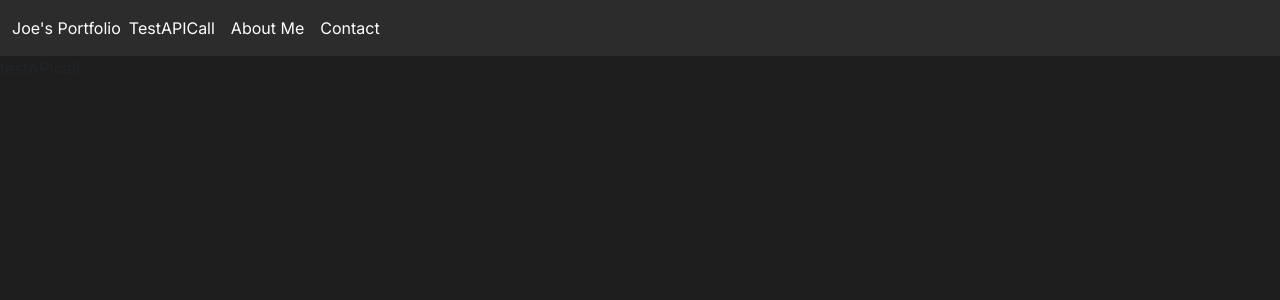
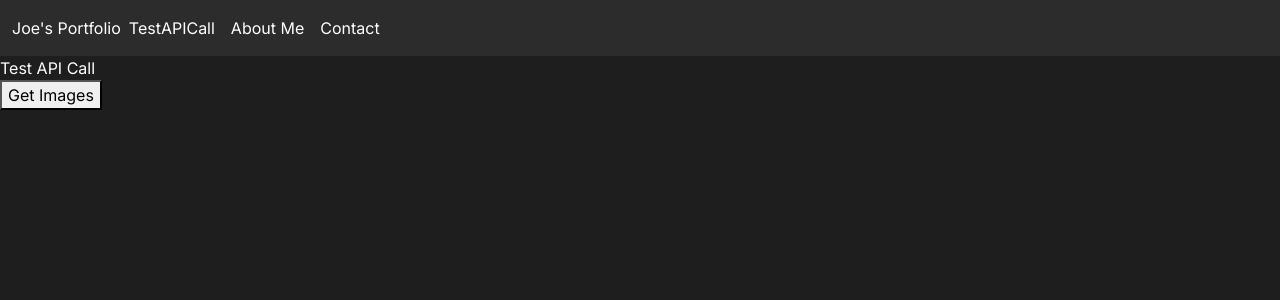
Before and after one commit to joeshoshina/Personal-Portfolio, a React (Vite) app: page / in a window 1280 px wide. Both pictures are taken after a click on the link "TestAPICall". Shown: the top 300 px of the page. Built offline with nearby package versions, Linux system fonts and the light colour scheme; no server answers.

Commit message:
implemented testapicall and changed component to be capitalized so that the tag is known to be react comp instead of base html, will format the testAPIPage. For now I just focussed on the functionality.

```diff
--- a/package.json
+++ b/package.json
@@ -10,6 +10,7 @@
     "preview": "vite preview"
   },
   "dependencies": {
+    "axios": "^1.8.4",
     "bootstrap": "^5.3.5",
     "react": "^19.0.0",
     "react-dom": "^19.0.0"
--- a/src/App.jsx
+++ b/src/App.jsx
@@ -3,6 +3,7 @@ import Navbar from "./components/Navbar.jsx";
 import Home from "./components/Home.jsx";
 import AboutMe from "./components/AboutMe.jsx";
 // import Contact from "./components/Contact.jsx";
+import TestAPICall from "./components/TestAPICall.jsx";
 import BondingGame from "./components/BondingGame.jsx";
 import MovieSearchApp from "./components/MovieSearchApp.jsx";
 
@@ -11,7 +12,10 @@ function App() {
 
   const handleNavClick = (page) => {
     if (page === "contact") {
-      window.open("https://your-contact-form-or-link.com", "_blank");
+      window.open(
+        "https://preeminent-taiyaki-3bc756.netlify.app/Joe%20Hoshina%20Resume.pdf",
+        "_blank"
+      );
       return; // stop further state update
     }
     setActivePage(page); // Update the active page based on the clicked link
@@ -21,11 +25,8 @@ function App() {
     switch (activePage) {
       case "about":
         return <AboutMe />;
-      // case "contact":
-      //   return <Contact />;
       case "testAPIcall":
-        // Placeholder for testAPIcall component
-        return <div>testAPIcall</div>;
+        return <TestAPICall />;
       case "bonding":
         return <BondingGame />;
       case "movie":
--- a/src/components/testAPICall.jsx
+++ b/src/components/testAPICall.jsx
@@ -1,7 +1,31 @@
-import React from "react";
+import React, { useEffect, useState } from "react";
+import axios from "axios";
+const API_KEY = import.meta.env.VITE_HM_API_KEY;
 
-const testAPICall = () => {
-  return <div>testAPICall</div>;
+const TestAPICall = () => {
+  const [imageUrls, setImageUrls] = useState([]);
+  // Grabs 2 random image objects from the Harvard Museum API
+  const getImage = () => {
+    axios
+      .get(
+        `https://api.harvardartmuseums.org/image?apikey=${API_KEY}&size=2&sort=random`
+      )
+      .then((res) => {
+        const urls = res.data.records.map((record) => record.baseimageurl);
+        setImageUrls(urls);
+      })
+      .catch((err) => {
+        console.log(err);
+      });
+  };
+
+  return (
+    <>
+      <div className="testbutton">Test API Call</div>
+      <button onClick={getImage}>Get Images</button>
+      <img src={imageUrls[0]} />
+    </>
+  );
 };
 
-export default testAPICall;
+export default TestAPICall;
--- /dev/null
+++ b/src/styles/_test.scss
@@ -0,0 +1,3 @@
+.testbutton {
+  color: white;
+}
--- a/src/styles/main.scss
+++ b/src/styles/main.scss
@@ -8,4 +8,5 @@
 @import "home";
 @import "project";
 @import "about";
+@import "test";
 @import "components";
```
Also changed, not shown: 2 other files (tests, documents, lock files or other folders).
